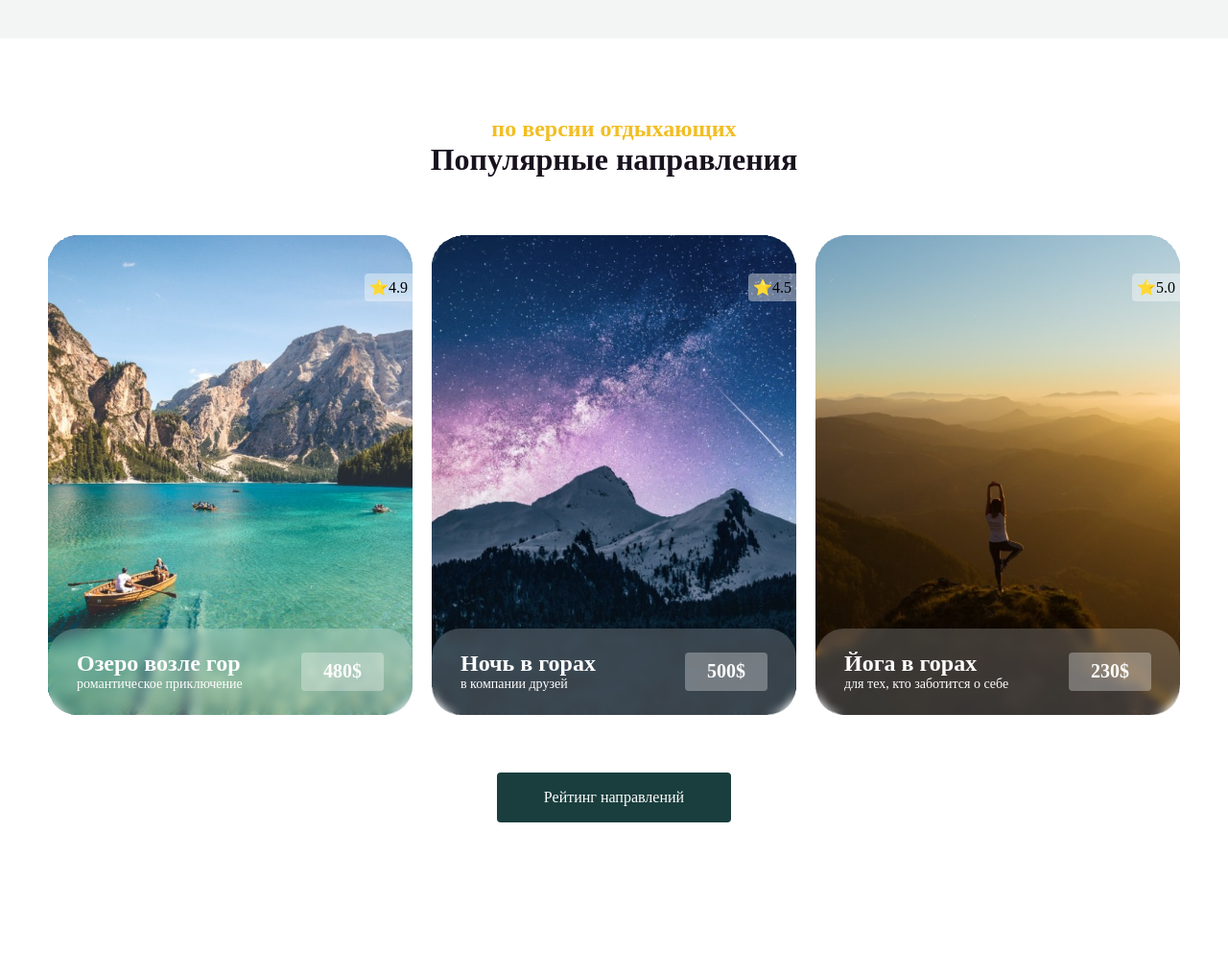
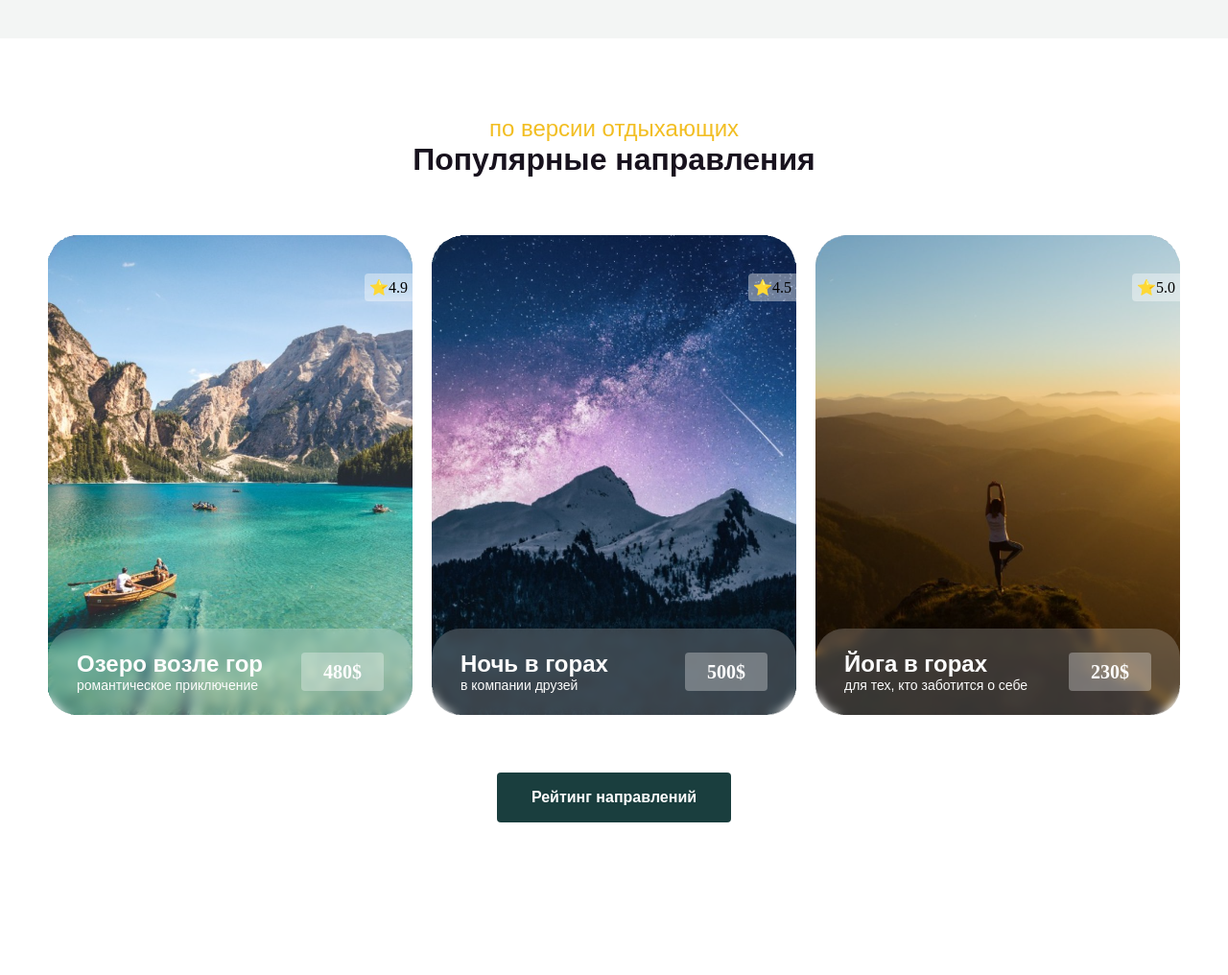
Before and after one commit to agkondakov91/Team2-SPA-Project, a website: page public/index.html in a window 1280 px wide. Shown: the part 2440-3456 px from the top of the page at 96% size. Drawn offline with Linux system fonts and the light colour scheme.

Commit message:
Подключил шрифты к 4 секции

```diff
--- a/src/components/section4.css
+++ b/src/components/section4.css
@@ -28,11 +28,15 @@
 
 .section4-title1 {
   color: var(--color-yellow);
+  font-family: var(--font-family);
+  font-weight: 400;
   font-size: 24px;
 }
 
 .section4-title2 {
   padding-top: 0;
+  font-family: var(--font-family);
+  font-weight: 600;
   font-size: 32px;
   color: var(--color-black);
 }
@@ -103,6 +107,8 @@
 }
 
 .section4-photo-item-information-story {
+  font-family: var(--font-family);
+  font-weight: 400;
   font-size: 16px;
   line-height: 150%;
   margin-bottom: 100px;
@@ -110,12 +116,15 @@
 
 .section4-photo-item-information h2 {
   color: var(--color-white);
+  font-family: var(--font-family);
   font-size: 24px;
   font-weight: bold;
 }
 
 .section4-photo-item-information p {
   color: var(--color-white);
+  font-family: var(--font-family);
+  font-weight: 400;
   font-size: 14px;
 }
 
@@ -135,12 +144,16 @@
 .section4-button-story {
   width: 200px;
   height: 38px;
+  font-family: var(--font-family);
+  font-weight: 400;
   font-size: 16px;
 }
 
 .section4-button-rating {
   width: 244px;
   height: 52px;
+  font-family: var(--font-family);
+  font-weight: 600;
 }
 
 .section4-button {
```
